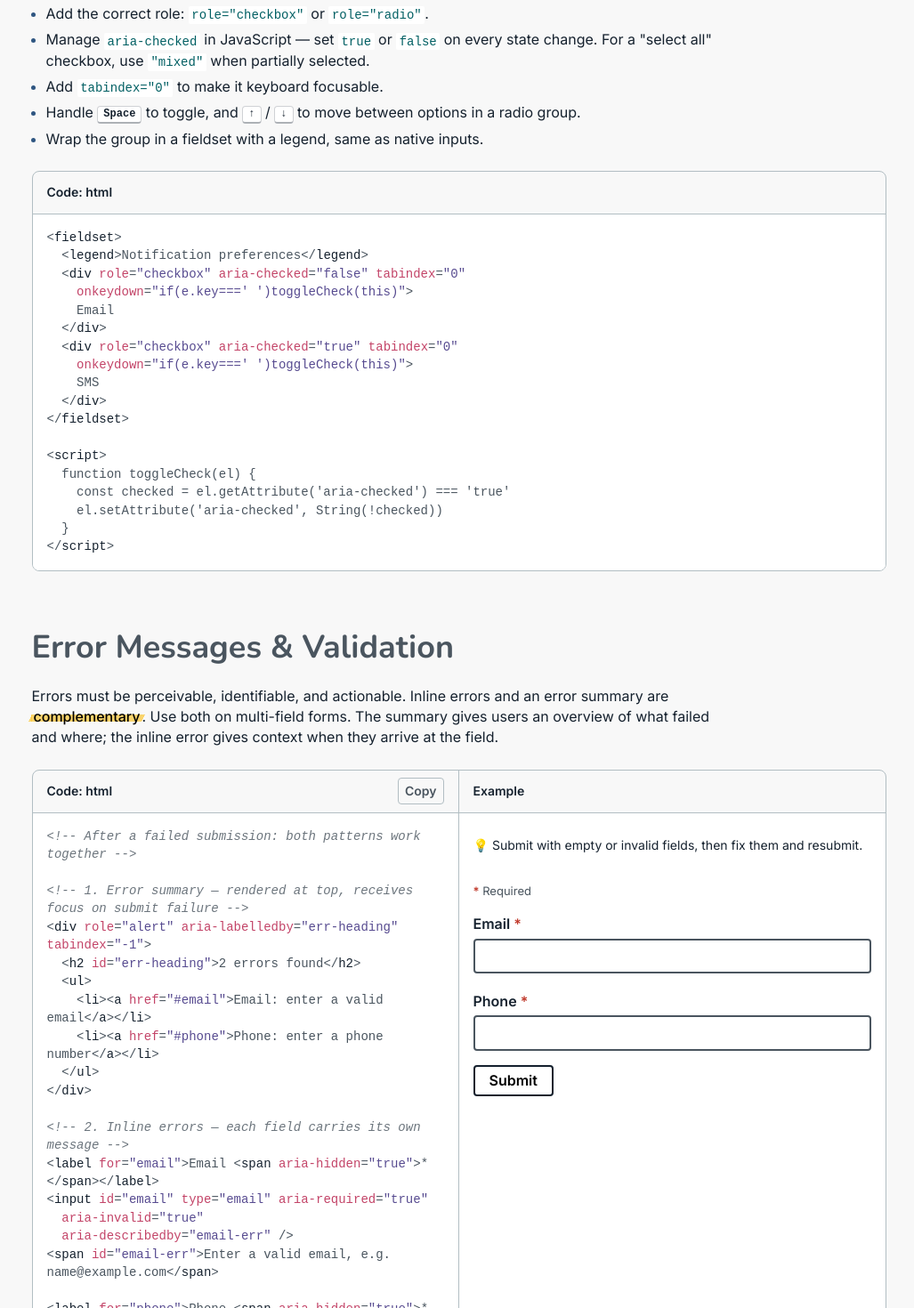
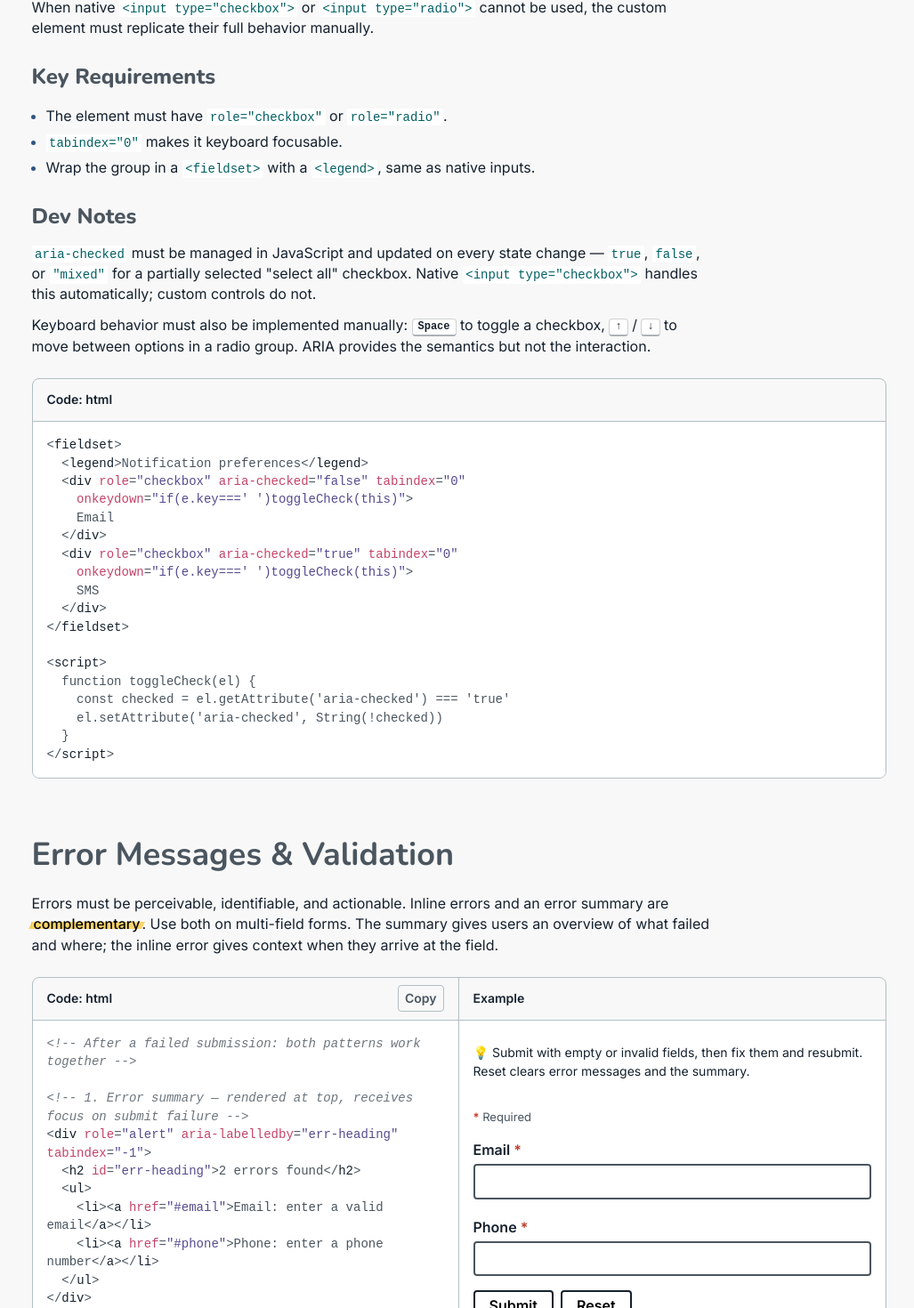
Before and after one commit to estherj-hsu/everyday-a11y, a React (Vite) app: page /patterns/forms in a window 1280 px wide. Shown: the part 3832-5302 px from the top of the page at 89% size, without its empty margins (117-1144 px from the left). Built offline with nearby package versions, Linux system fonts and the light colour scheme; a web font is replaced by a local one.

Commit message:
feat: opt

```diff
--- a/src/App.tsx
+++ b/src/App.tsx
@@ -2,7 +2,6 @@ import { Routes, Route } from 'react-router-dom'
 import { Suspense, lazy } from 'react'
 import PageLayout from './components/PageLayout'
 import './App.scss'
-import './pages/DatePicker.scss'
 
 // Lazy load page components for code splitting
 const Home = lazy(() => import('./pages/Home'))
--- a/src/components/previewInteractions.ts
+++ b/src/components/previewInteractions.ts
@@ -1100,6 +1100,20 @@ function handleFormValidation(container: HTMLElement): () => void {
     const summaryList = form.querySelector<HTMLElement>('[data-fv-summary-list]')
     if (!summary || !summaryHeading || !summaryList) return
 
+    const clearErrors = () => {
+      summary.setAttribute('hidden', '')
+      form.querySelectorAll<HTMLElement>('[data-fv-field]').forEach(fieldEl => {
+        const input = fieldEl.querySelector<HTMLInputElement>('input')
+        const errorEl = fieldEl.querySelector<HTMLElement>('[data-fv-error]')
+        if (!input || !errorEl) return
+        input.removeAttribute('aria-invalid')
+        input.removeAttribute('aria-describedby')
+        errorEl.setAttribute('hidden', '')
+      })
+      const successEl = form.querySelector<HTMLElement>('[data-fv-success]')
+      if (successEl) successEl.setAttribute('hidden', '')
+    }
+
     const handleSubmit = (e: Event) => {
       e.preventDefault()
 
@@ -1147,6 +1161,13 @@ function handleFormValidation(container: HTMLElement): () => void {
 
     form.addEventListener('submit', handleSubmit)
     cleanup.push(() => form.removeEventListener('submit', handleSubmit))
+
+    const resetBtn = form.querySelector<HTMLButtonElement>('[data-fv-reset]')
+    if (resetBtn) {
+      const onReset = () => clearErrors()
+      resetBtn.addEventListener('click', onReset)
+      cleanup.push(() => resetBtn.removeEventListener('click', onReset))
+    }
   })
 
   return () => cleanup.forEach(fn => fn())
--- a/src/pages/AriaReference.scss
+++ b/src/pages/AriaReference.scss
@@ -28,32 +28,3 @@
     background: $paper-mist;
   }
 }
-
-.aria-dl {
-  margin-bottom: 1.5rem;
-
-  dt {
-    // font-weight: 600;
-    // font-size: map-get($type-scale, small);
-    // margin-top: 0.75rem;
-
-    // &:first-child {
-    //   margin-top: 0;
-    // }
-
-    // @media screen and (min-width: $breakpoint-desktop) {
-    //   font-size: map-get($type-scale-desktop, small);
-    // }
-  }
-
-  dd {
-    font-size: map-get($type-scale, small);
-    color: $storm-slate;
-    margin-left: 0;
-    margin-top: 0.2rem;
-
-    @media screen and (min-width: $breakpoint-desktop) {
-      font-size: map-get($type-scale-desktop, small);
-    }
-  }
-}
--- a/src/pages/DatePicker.tsx
+++ b/src/pages/DatePicker.tsx
@@ -1,4 +1,5 @@
 import CodeExample from '../components/CodeExample'
+import './DatePicker.scss'
 
 export default function DatePicker() {
   return (
--- a/src/pages/Forms.scss
+++ b/src/pages/Forms.scss
@@ -2,6 +2,13 @@
 
 // Form field group used in previews
 form {
+  .form-actions {
+    display: flex;
+    flex-wrap: wrap;
+    gap: 0.5rem;
+    margin-top: 0.5rem;
+  }
+
   button {
     padding: 0.25rem 1rem;
     border-radius: 0.25rem;
@@ -127,6 +134,49 @@ form {
 // Custom select (button + listbox pattern)
 .cs-control {
   position: relative;
+
+  [role='listbox'] {
+    position: absolute;
+    top: 100%;
+    left: 0;
+    right: 0;
+    z-index: 10;
+    list-style: none;
+    margin: 0;
+    padding: 0.25rem;
+    background: $pure-white;
+    border: 2px solid $twilight-violet;
+    border-top: none;
+    border-radius: 0 0 0.25rem 0.25rem;
+    max-height: 11rem;
+    overflow-y: auto;
+
+    &[hidden] {
+      display: none;
+    }
+  }
+
+  [role='listbox'] [role='option'] {
+    padding: 0.375rem 0.75rem;
+    cursor: default;
+    font-size: map-get($type-scale, small);
+
+    &:hover {
+      background: $paper-mist;
+    }
+
+    &:focus-visible {
+      outline: 2px solid $twilight-violet;
+      outline-offset: -2px;
+      background: $paper-mist;
+    }
+
+    &[aria-selected='true'] {
+      background: rgba($twilight-violet, 0.1);
+      color: $twilight-violet;
+      font-weight: 600;
+    }
+  }
 }
 
 .cs-trigger {
@@ -174,49 +224,6 @@ form {
   font-size: map-get($type-scale, small);
 }
 
-[role="listbox"] {
-  position: absolute;
-  top: 100%;
-  left: 0;
-  right: 0;
-  z-index: 10;
-  list-style: none;
-  margin: 0;
-  padding: 0.25rem;
-  background: $pure-white;
-  border: 2px solid $twilight-violet;
-  border-top: none;
-  border-radius: 0 0 0.25rem 0.25rem;
-  max-height: 11rem;
-  overflow-y: auto;
-
-  &[hidden] {
-    display: none;
-  }
-}
-
-[role="listbox"] [role="option"] {
-  padding: 0.375rem 0.75rem;
-  cursor: default;
-  font-size: map-get($type-scale, small);
-
-  &:hover {
-    background: $paper-mist;
-  }
-
-  &:focus-visible {
-    outline: 2px solid $twilight-violet;
-    outline-offset: -2px;
-    background: $paper-mist;
-  }
-
-  &[aria-selected="true"] {
-    background: rgba($twilight-violet, 0.1);
-    color: $twilight-violet;
-    font-weight: 600;
-  }
-}
-
 .success {
   font-size: map-get($type-scale, small);
   color: $success-green;
--- a/src/pages/Forms.tsx
+++ b/src/pages/Forms.tsx
@@ -197,26 +197,36 @@ export default function Forms() {
           showPreview={false}
           showCopyBtn={false}
         />
-        <h3>Custom Checkboxes and Radio Buttons</h3>
+      </section>
+
+      <section className="example">
+        <h2>Custom Checkboxes and Radio Buttons</h2>
+
         <p>
           When native <code>&lt;input type="checkbox"&gt;</code> or <code>&lt;input type="radio"&gt;</code> cannot be used, the custom element must replicate their full behavior manually.
         </p>
+        <h3>Key Requirements</h3>
         <ul>
           <li>
-            Add the correct role: <code>role="checkbox"</code> or <code>role="radio"</code>.
+            The element must have <code>role="checkbox"</code> or <code>role="radio"</code>.
           </li>
           <li>
-            Manage <code>aria-checked</code> in JavaScript — set <code>true</code> or <code>false</code> on every state change. For a "select all" checkbox, use <code>"mixed"</code> when partially
-            selected.
+            <code>tabindex="0"</code> makes it keyboard focusable.
           </li>
           <li>
-            Add <code>tabindex="0"</code> to make it keyboard focusable.
+            Wrap the group in a <code>&lt;fieldset&gt;</code> with a <code>&lt;legend&gt;</code>, same as native inputs.
           </li>
-          <li>
-            Handle <kbd>Space</kbd> to toggle, and <kbd>↑</kbd> / <kbd>↓</kbd> to move between options in a radio group.
-          </li>
-          <li>Wrap the group in a fieldset with a legend, same as native inputs.</li>
         </ul>
+
+        <h3>Dev Notes</h3>
+        <p>
+          <code>aria-checked</code> must be managed in JavaScript and updated on every state change — <code>true</code>, <code>false</code>, or <code>"mixed"</code> for a partially selected
+          &quot;select all&quot; checkbox. Native <code>&lt;input type="checkbox"&gt;</code> handles this automatically; custom controls do not.
+        </p>
+        <p>
+          Keyboard behavior must also be implemented manually: <kbd>Space</kbd> to toggle a checkbox, <kbd>↑</kbd> / <kbd>↓</kbd> to move between options in a radio group. ARIA provides the semantics
+          but not the interaction.
+        </p>
         <CodeExample
           code={`<fieldset>
   <legend>Notification preferences</legend>
@@ -273,7 +283,7 @@ export default function Forms() {
   aria-invalid="true"
   aria-describedby="phone-err" />
 <span id="phone-err">Enter a phone number, e.g. +1 555 000 0000</span>`}
-          previewCode={`<p class="preview-hint text-small">💡 Submit with empty or invalid fields, then fix them and resubmit.</p>
+          previewCode={`<p class="preview-hint text-small">💡 Submit with empty or invalid fields, then fix them and resubmit. Reset clears error messages and the summary.</p>
 <form data-form-validation novalidate>
   <div data-fv-summary class="summary" role="alert" aria-labelledby="demo-err-heading" tabindex="-1" hidden>
     <h2 id="demo-err-heading" data-fv-summary-heading></h2>
@@ -299,7 +309,10 @@ export default function Forms() {
       Enter a phone number, e.g. +1 555 000 0000
     </span>
   </div>
-  <button type="submit">Submit</button>
+  <div class="form-actions">
+    <button type="submit">Submit</button>
+    <button type="button" data-fv-reset>Reset</button>
+  </div>
   <p data-fv-success class="success" aria-live="polite" hidden>✓ Submitted successfully.</p>
 </form>`}
           previewSize="equal"
--- a/src/styles/_variables.scss
+++ b/src/styles/_variables.scss
@@ -9,7 +9,9 @@ $pure-white: #ffffff;
 $berry-ink: #c34468;
 $twilight-violet: #574b90;
 $oxide-teal: #005f63;
+// semantic — errors, validation failure, destructive feedback
 $error-red: #c0392b;
+// semantic — success, confirmation
 $success-green: #1e6b32;
 
 // Typography
--- a/vite.config.ts
+++ b/vite.config.ts
@@ -26,16 +26,8 @@ export default defineConfig(({ command }) => ({
             // Other node_modules go into a separate vendor chunk
             return 'vendor'
           }
-          // Group pattern pages together
-          if (id.includes('/pages/') && (
-            id.includes('Landmarks') ||
-            id.includes('ButtonsLinks') ||
-            id.includes('Forms') ||
-            id.includes('Accordions') ||
-            id.includes('Tabs') ||
-            id.includes('ModalDialog') ||
-            id.includes('Navigation')
-          )) {
+          // Group all route pages (and their co-located styles) into one async chunk
+          if (id.includes('/pages/')) {
             return 'patterns'
           }
         },
```
